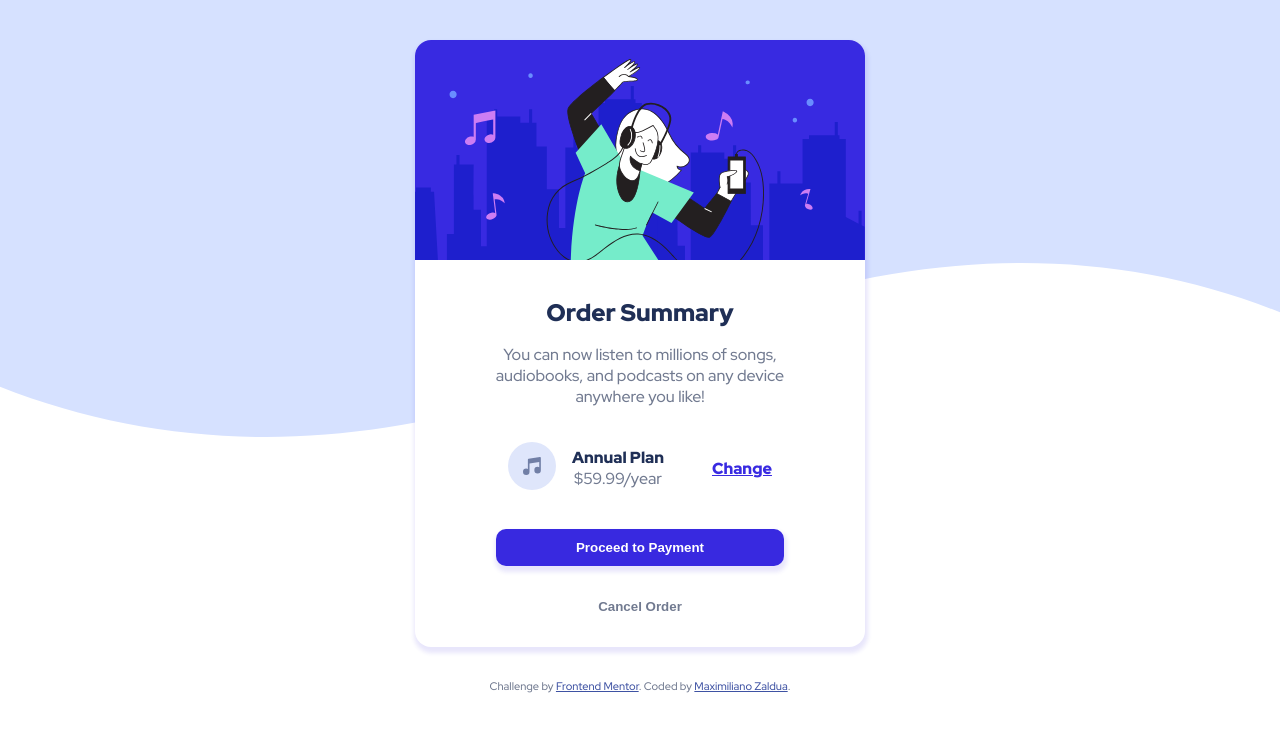
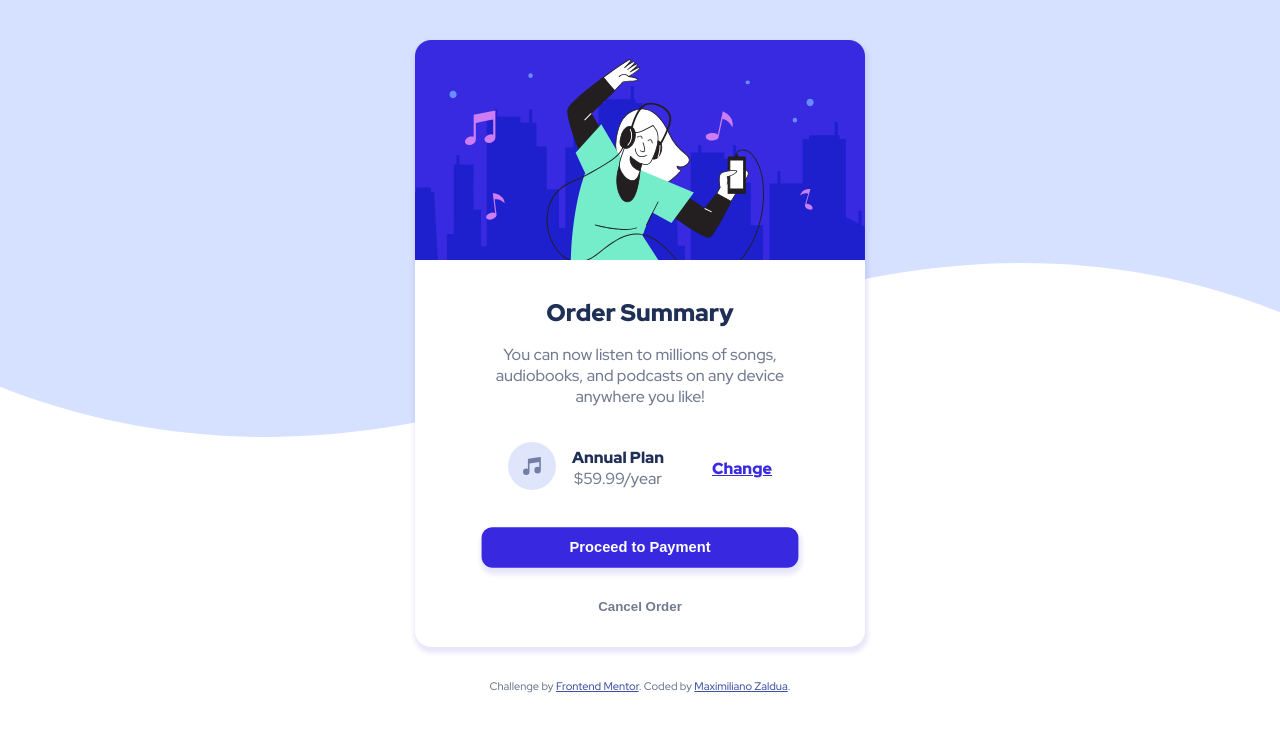
Before and after one commit to Eikasia369/OrderSummaryComponent, a plain HTML site: page index.html in a window 1280 px wide. In both pictures the pointer is over the button "Proceed to Payment". Drawn offline with Linux system fonts and the light colour scheme.

Commit message:
Update style.css

```diff
--- a/style.css
+++ b/style.css
@@ -1,4 +1,4 @@
- @import url('https://fonts.googleapis.com/css2?family=Red+Hat+Display:wght@500;700;900&display=swap');
+  @import url('https://fonts.googleapis.com/css2?family=Red+Hat+Display:wght@500;700;900&display=swap');
 
 body{
   background-image: url("images/pattern-background-desktop.svg");
@@ -106,7 +106,15 @@ h1{
   padding: 0.7rem 5rem 0.7rem 5rem;
   font-weight: 900;
   box-shadow: 1px 4px 4px 2px rgba(57, 42, 225, 0.116);
+  transition: all .2s ease-in-out;
 }
+
+.payment:hover {
+  cursor: pointer;
+  transition: all .2s ease-in-out;
+  transform: scale(1.1);
+}
+
 
 .cancelOrder {
   color: #717a90;
@@ -115,3 +123,7 @@ h1{
   margin: 2rem 0px 2rem 0px;
   font-weight: 700;
 }
+
+.cancelOrder:hover {
+  cursor: pointer;
+}
```
